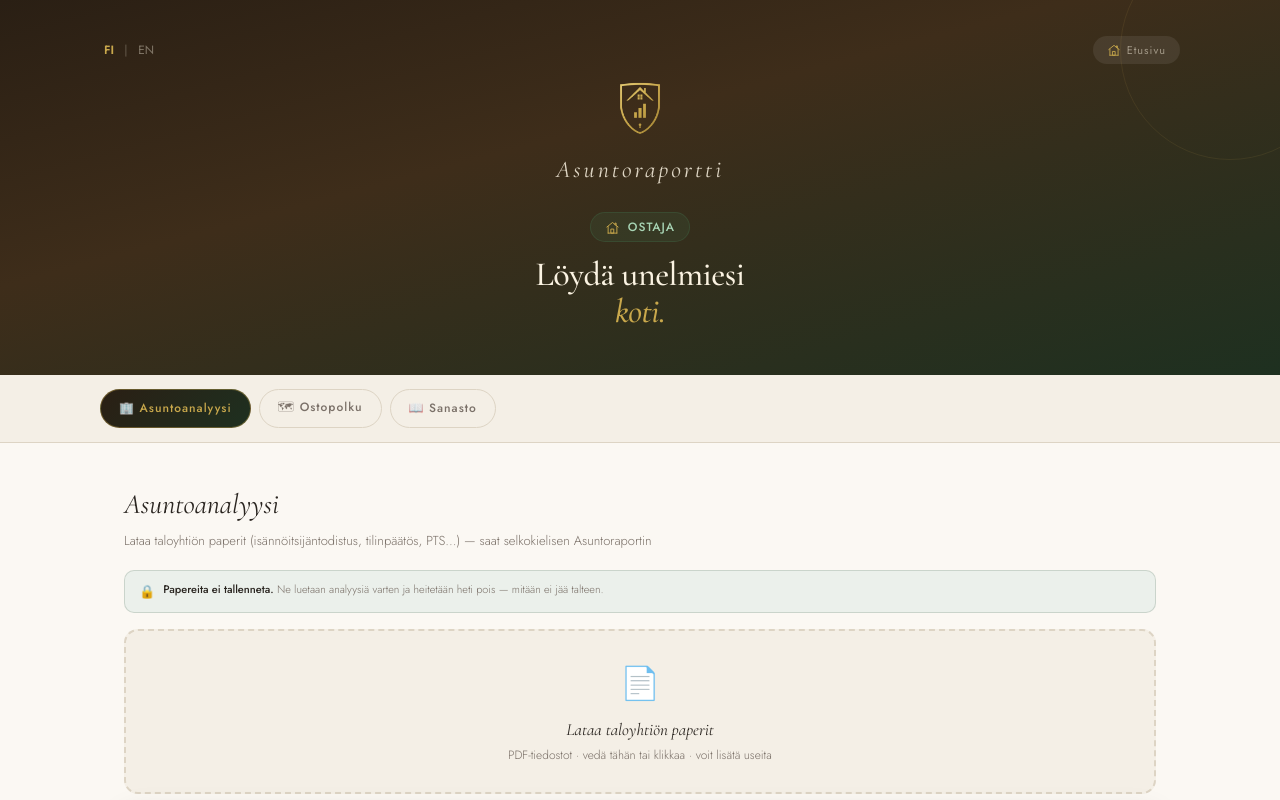
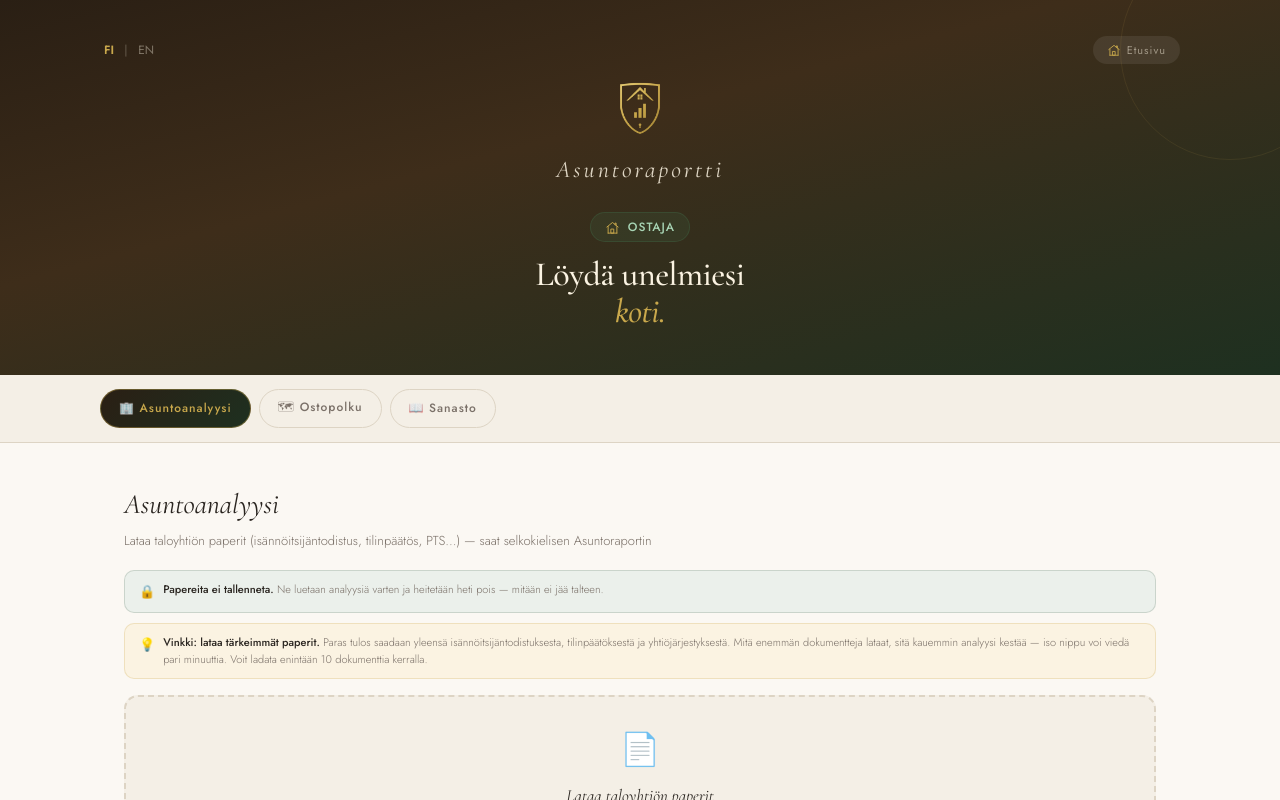
Before and after one commit to soojira/kotiopas-frontend, a React (Vite) app: page / in a window 1280 px wide. Both pictures are taken after a click on the button 481 px from the left and 648 px from the top of the page. Shown: the top 800 px of the page. Built offline with nearby package versions, Linux system fonts and the light colour scheme.

Commit message:
Vinkki: dokumenttien määrä vaikuttaa aikaan + max 10 dokumenttia

```diff
--- a/src/App.jsx
+++ b/src/App.jsx
@@ -1587,10 +1587,18 @@ function TabTaloyhtion(){
       </div>
 
       {/* Tietosuoja-lupaus */}
-      <div style={{background:C.forestDim,border:`1px solid ${C.forest}30`,borderRadius:10,padding:"10px 14px",marginBottom:16,display:"flex",gap:8,alignItems:"flex-start"}}>
+      <div style={{background:C.forestDim,border:`1px solid ${C.forest}30`,borderRadius:10,padding:"10px 14px",marginBottom:10,display:"flex",gap:8,alignItems:"flex-start"}}>
         <span style={{fontSize:13,flexShrink:0,marginTop:1}}>🔒</span>
         <div style={{fontFamily:B,fontSize:11,color:C.stone,lineHeight:1.55,fontWeight:300}}>
           <span style={{color:C.ink,fontWeight:500}}>{t(lang,"Papereita ei tallenneta.","Documents are not stored.")}</span> {t(lang,"Ne luetaan analyysiä varten ja heitetään heti pois — mitään ei jää talteen.","They are read for the analysis and discarded immediately — nothing is kept.")}
+        </div>
+      </div>
+
+      {/* Vinkki: tärkeimmät paperit → nopeampi ja terävämpi analyysi */}
+      <div style={{background:C.goldDim,border:`1px solid ${C.gold}40`,borderRadius:10,padding:"10px 14px",marginBottom:16,display:"flex",gap:8,alignItems:"flex-start"}}>
+        <span style={{fontSize:13,flexShrink:0,marginTop:1}}>💡</span>
+        <div style={{fontFamily:B,fontSize:11,color:C.stone,lineHeight:1.55,fontWeight:300}}>
+          <span style={{color:C.ink,fontWeight:500}}>{t(lang,"Vinkki: lataa tärkeimmät paperit.","Tip: upload the key documents.")}</span> {t(lang,"Paras tulos saadaan yleensä isännöitsijäntodistuksesta, tilinpäätöksestä ja yhtiöjärjestyksestä. Mitä enemmän dokumentteja lataat, sitä kauemmin analyysi kestää — iso nippu voi viedä pari minuuttia. Voit ladata enintään 10 dokumenttia kerralla.","The best result usually comes from the property manager's certificate, financial statements and articles of association. The more documents you upload, the longer the analysis takes — a large batch may take a couple of minutes. You can upload up to 10 documents at a time.")}
         </div>
       </div>
 
```
